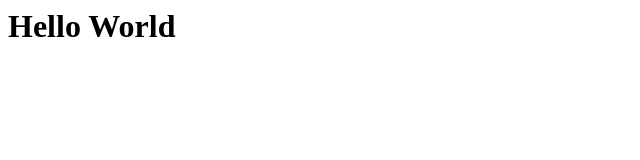
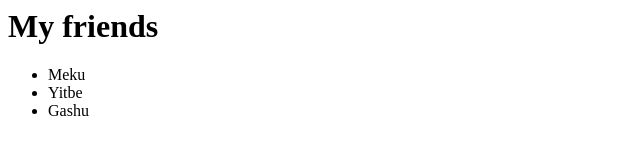
Before and after one commit to biniyemane/my-app, a plain HTML site: page index.html in a window 1280 px wide. Shown: the whole page, without its empty margins (0-640 px from the left). Drawn offline with Linux system fonts and the light colour scheme.

Commit message:
description to index file is added

```diff
--- a/index.html
+++ b/index.html
@@ -1 +1,8 @@
-<h1>Hello World</h1>
+<div>
+    <h1>My friends</h1>
+    <ul>
+        <li>Meku</li>
+        <li>Yitbe</li>
+        <li>Gashu</li>
+    </ul>
+</div>
```
